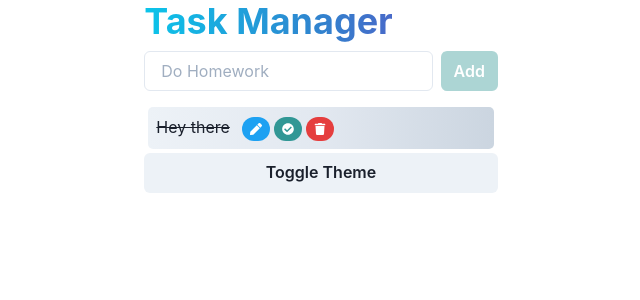
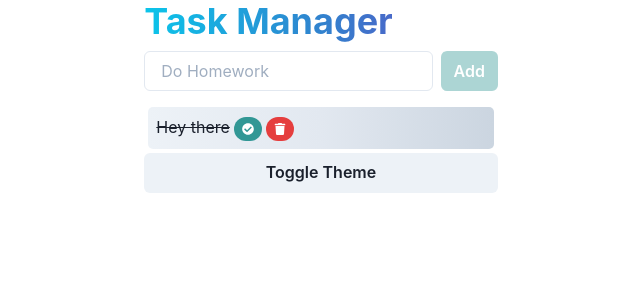
Before and after one commit to anjalbinayak/react-chakra-todo, a React (Create React App) app: page / in a window 1280 px wide. Shown: the top 300 px of the page, without its empty margins (319-959 px from the left). Built offline with nearby package versions, Linux system fonts and the light colour scheme.

Commit message:
removed edit button

```diff
--- a/src/components/Task.jsx
+++ b/src/components/Task.jsx
@@ -14,9 +14,6 @@ const Task = ({ task, onDelete, onToggle, onEdit }) => {
       <Box width="100%" d="flex" p={2}>
         <Text as={task.status === "complete" ? "s" : ""}> {task.name} </Text>
         <span>
-          <Button colorScheme="twitter" rounded={50} ml={3} size="xs">
-            <FaPen />
-          </Button>
           <Button
             colorScheme="teal"
             onClick={() => onToggle(task.id)}
```
